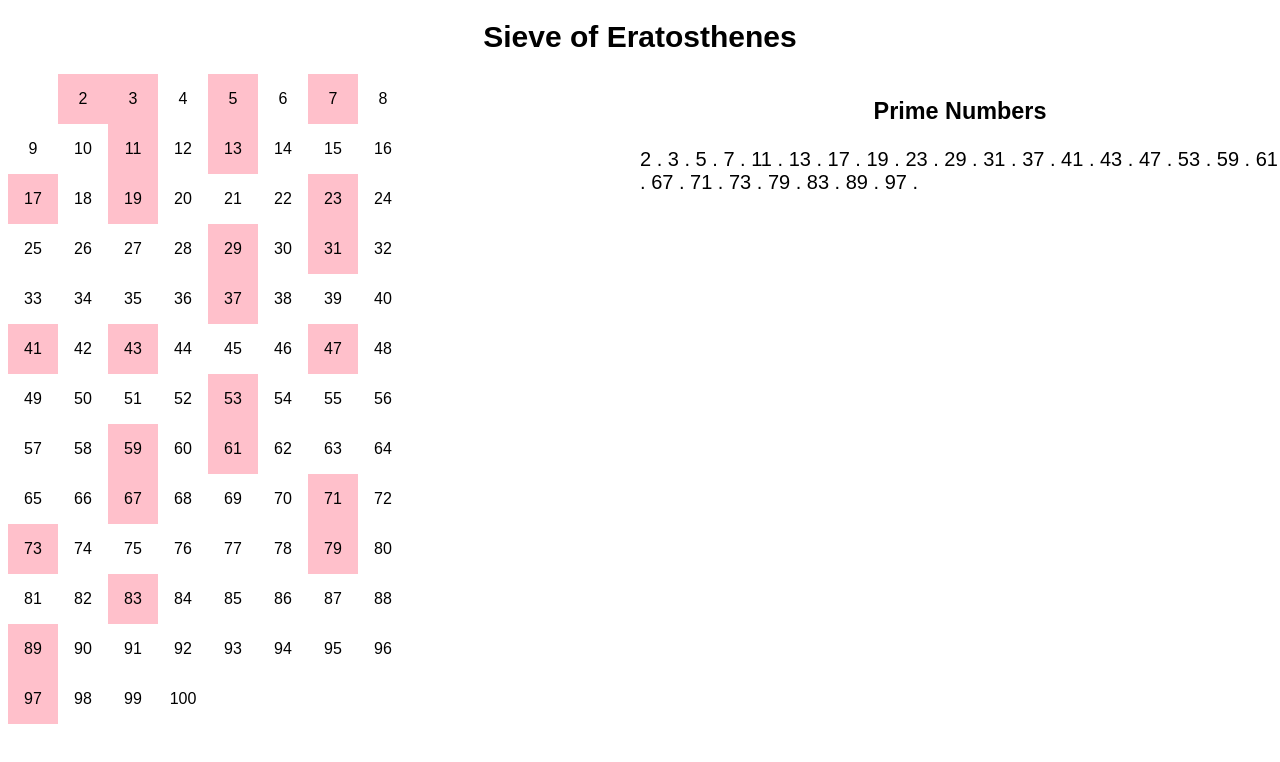
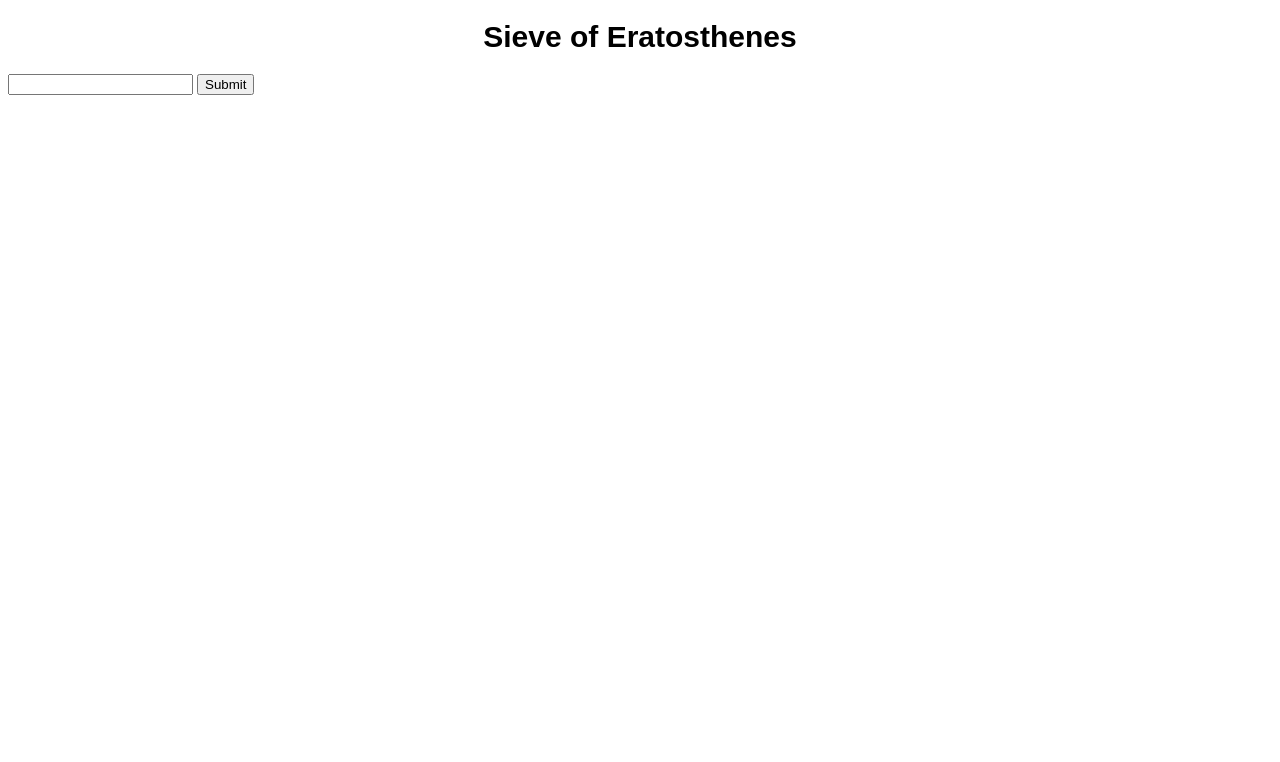
Before and after one commit to rahulbshrestha/Sieve-of-Eratosthenes, a plain HTML site: page index.html in a window 1280 px wide. Drawn offline with nearby package versions, Linux system fonts and the light colour scheme.

Commit message:
+input box

```diff
--- a/css/style.css
+++ b/css/style.css
@@ -1,25 +1,28 @@
-#game{
-  width: 35%;
+#numberchart {
+  width: 45%;
 }
 
-#textBox{
+#textBox {
   position: absolute;
-  left: 50%;
+  left: 55%;
+  right: 10%;
 }
 
-.text{
+.text {
   font-family: Arial;
   font-size: 20px;
 }
+
 .cell {
   font-family: Arial;
   position: relative;
   float: left;
   width: 50px;
   text-align: center;
+  margin: 5px 5px 5px 5px;
 }
 
-.prime{
+.prime {
   background-color: pink;
 }
 
@@ -30,11 +33,13 @@
 .multipleof3 {
   background-color: green;
 }
+
 .multipleof5 {
   background-color: blue;
 }
-.multipleof7{
-  background-color:yellow;
+
+.multipleof7 {
+  background-color: yellow;
 }
 
 h1 {
@@ -42,7 +47,8 @@ h1 {
   font-size: 30px;
   font-family: Arial;
 }
-h3{
+
+h3 {
   text-align: center;
   font-family: Arial;
 }
--- a/index.html
+++ b/index.html
@@ -7,16 +7,20 @@
   <link rel="stylesheet" href="css/style.css">
   <script src="https://ajax.googleapis.com/ajax/libs/jquery/2.1.1/jquery.min.js"></script>
   <script src="js/script.js"></script>
-
 </head>
 
 <body>
   <h1>Sieve of Eratosthenes </h1>
-  <div id="game">
+
+  <div id="inputBox">
+    <input type="number" name="enter" class="enter" value="" id="input" />
+    <button type="button" id="testid">Submit</button>
+  </div>
+  <div id="numberchart">
   </div>
 
-  <div id = "textBox">
-    <h3>Prime Numbers</h3>
+  <div id="textBox">
+    <h3 id="primeHeader">Prime Numbers</h3>
   </div>
 
 </body>
--- a/js/script.js
+++ b/js/script.js
@@ -1,11 +1,23 @@
-window.onload = function() {
-  var numberofCells = 100;
+$(document).ready(function() {
+  var numberofCells;
   var cell;
   var h;
 
+  $('#primeHeader').hide();
+
+  var addValueButton = document.getElementById('testid');
+
+  addValueButton.addEventListener('click', function(e) {
+
+    $('#primeHeader').show();
+    $('#inputBox').hide();
+    var inputtext = jQuery("#input").val();
+    inputtext = parseInt(inputtext);
+
+    var numberofCells = inputtext;
     var a = getPrimes(numberofCells);
 
-  for (var i = 1; i <= numberofCells; i++) {
+    for (var i = 1; i <= numberofCells; i++) { //Add cells
       if (i == 1) { //Blank space left for 1
         cell = $('<div>').addClass('cell').attr('data-cell', i).text("");
       } else {
@@ -13,28 +25,12 @@ window.onload = function() {
       }
 
       for (var j = 1; j <= numberofCells; j++) {
-      if (a[j] == i) { //Check if number falls under array of prime numbers
+        if (a[j] == i) { //Check if current number is prime and color if it is
           cell.addClass('prime');
-        $("#textBox").addClass('text').append(a[j] + " . " );
+          $("#textBox").addClass('text').append(a[j] + "&nbsp; &nbsp; ");
         }
       }
-    //
-    // if (i % 2 == 0) {
-    //   cell.addClass('multipleof2');
-    // }
-    // if (i % 3 == 0) {
-    //   cell.addClass('multipleof3');
-    // }
-    // if (i % 4 == 0) {
-    //   cell.addClass('multipleof4');
-    // }
-    // if (i % 5 == 0) {
-    //   cell.addClass('multipleof5');
-    // }
-    // if (i % 7 == 0) {
-    //   cell.addClass('multipleof7');
-    // }
-    $('#game').append(cell);
+      $('#numberchart').append(cell);
     }
 
     h = $('.cell:last-of-type').width();
@@ -42,20 +38,19 @@ window.onload = function() {
       height: h,
       lineHeight: h + 'px'
     });
+  });
+});
 
-
-}
-
-function getPrimes(num) {
-  var arr = [...Array(num + 1).keys()]; // =[0,1,...,num]
+function getPrimes(n) {
+  var arr = [...Array(n + 1).keys()]; //arr contains elements from 0 to n
   arr[1] = 0; //Removing 1 from being a prime number
-  var rt = Math.sqrt(num); // calculate only once
+  var rt = Math.sqrt(n); // calculate only once
   for (i = 2; i <= rt; i++) {
     if (arr[i]) {
-      for (var j = i * i; j <= num; j += i) {
+      for (var j = i * i; j <= n; j += i) {
         arr[j] = 0; //Replacing non prime numbers with 0
       }
     }
   }
-  return arr;
+  return arr.filter(Number); //Removing 0's from array
 }
```
Lines whose indentation alone changed are shown as unchanged.
